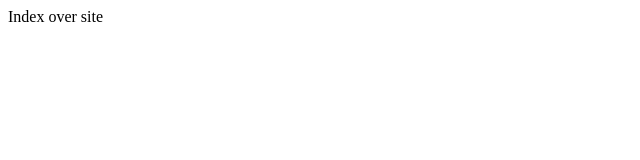
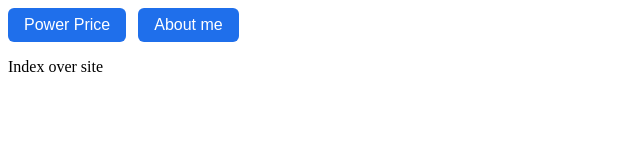
Before and after one commit to dkmabach/Bach, a plain HTML site: page index.html in a window 1280 px wide. Shown: the whole page, without its empty margins (0-640 px from the left). Drawn offline with Linux system fonts and the light colour scheme.

Commit message:
Add navigation buttons to the homepage

```diff
--- a/index.html
+++ b/index.html
@@ -1 +1,6 @@
+<nav style="display: flex; gap: 12px; margin-bottom: 16px;">
+  <a href="#" style="display: inline-block; padding: 8px 16px; background: #1f6feb; color: white; text-decoration: none; border-radius: 6px; font-family: Arial, sans-serif;">Power Price</a>
+  <a href="#" style="display: inline-block; padding: 8px 16px; background: #1f6feb; color: white; text-decoration: none; border-radius: 6px; font-family: Arial, sans-serif;">About me</a>
+</nav>
+
 Index over site
```
